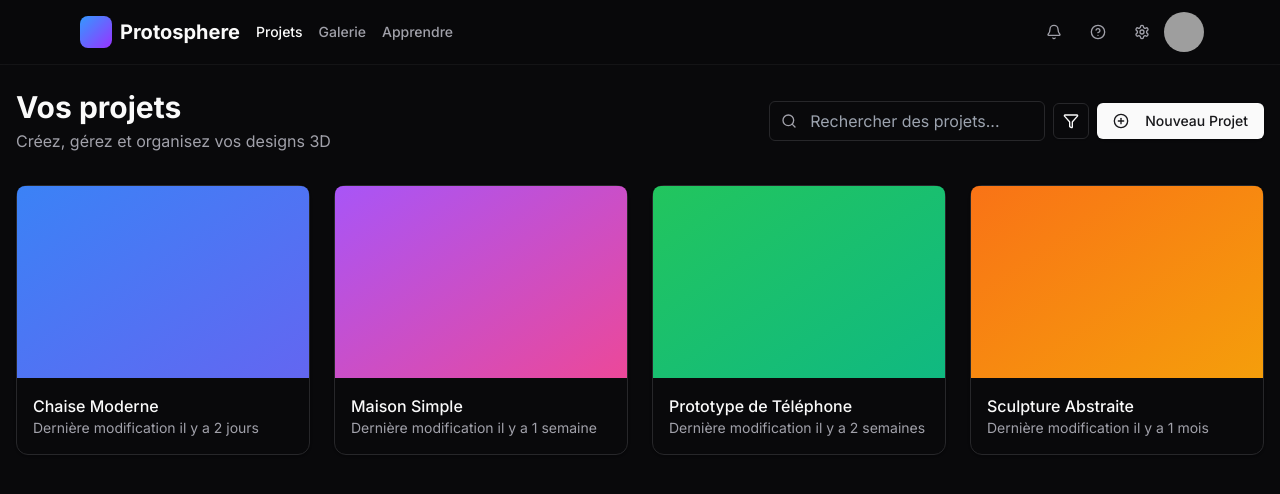
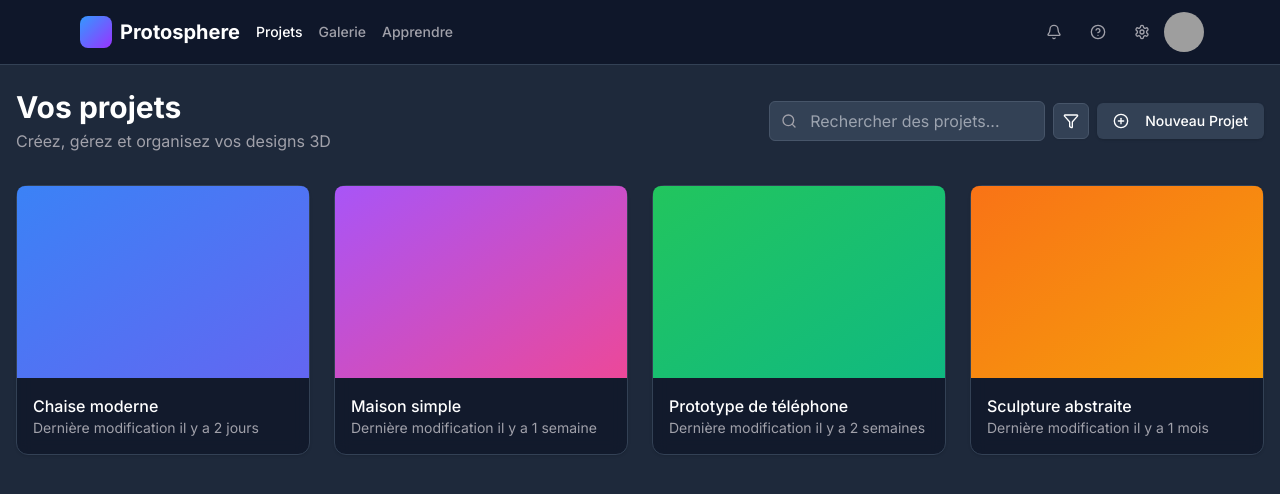
Before and after one commit to Etienne-Legrand/epsi-next-threejs-protosphere, a Next.js app: page /dashboard in a window 1280 px wide. Shown: the top 494 px of the page. Built offline with nearby package versions, Linux system fonts and the light colour scheme; grey boxes are pictures that could not be loaded.

Commit message:
Mise à jour des couleurs de la landing page et du dashboard

```diff
--- a/src/app/(app)/dashboard/page.tsx
+++ b/src/app/(app)/dashboard/page.tsx
@@ -21,25 +21,25 @@ import DashboardHeader from "@/components/dashboard/header";
 const projects = [
   {
     id: "1",
-    name: "Chaise Moderne",
+    name: "Chaise moderne",
     createdAt: "il y a 2 jours",
     thumbnail: "bg-gradient-to-br from-blue-500 to-indigo-500",
   },
   {
     id: "2",
-    name: "Maison Simple",
+    name: "Maison simple",
     createdAt: "il y a 1 semaine",
     thumbnail: "bg-gradient-to-br from-purple-500 to-pink-500",
   },
   {
     id: "3",
-    name: "Prototype de Téléphone",
+    name: "Prototype de téléphone",
     createdAt: "il y a 2 semaines",
     thumbnail: "bg-gradient-to-br from-green-500 to-emerald-500",
   },
   {
     id: "4",
-    name: "Sculpture Abstraite",
+    name: "Sculpture abstraite",
     createdAt: "il y a 1 mois",
     thumbnail: "bg-gradient-to-br from-orange-500 to-amber-500",
   },
@@ -48,19 +48,19 @@ const projects = [
 const templates = [
   {
     id: "template-1",
-    name: "Projet Vide",
+    name: "Projet vide",
     description: "Commencez avec une toile vierge",
     thumbnail: "bg-gradient-to-br from-gray-700 to-gray-900",
   },
   {
     id: "template-2",
-    name: "Pièce Basique",
+    name: "Pièce basique",
     description: "Commencez avec une disposition simple de pièce",
     thumbnail: "bg-gradient-to-br from-blue-500 to-indigo-500",
   },
   {
     id: "template-3",
-    name: "Présentation de Produit",
+    name: "Présentation de produit",
     description: "Modèle pour la visualisation de produits",
     thumbnail: "bg-gradient-to-br from-purple-500 to-pink-500",
   },
@@ -81,7 +81,7 @@ export default function DashboardPage() {
   );
 
   return (
-    <div className="min-h-screen bg-background">
+    <div className="min-h-screen bg-slate-800 text-white">
       <DashboardHeader />
 
       <main className="container mx-auto px-4 py-6">
@@ -99,12 +99,16 @@ export default function DashboardPage() {
               <input
                 type="text"
                 placeholder="Rechercher des projets..."
-                className="pl-10 h-10 bg-background border border-input rounded-md focus:outline-none focus:ring-2 focus:ring-ring"
+                className="pl-10 h-10 bg-slate-700 border-slate-600 border text-white rounded-md focus:outline-none focus:ring-2 focus:ring-ring"
                 value={searchQuery}
                 onChange={(e) => setSearchQuery(e.target.value)}
               />
             </div>
-            <Button variant="outline" size="icon">
+            <Button
+              variant="outline"
+              size="icon"
+              className="border-slate-600 bg-slate-700 hover:bg-slate-600 text-white"
+            >
               <Filter className="h-4 w-4" />
             </Button>
             <Dialog
@@ -112,29 +116,42 @@ export default function DashboardPage() {
               onOpenChange={setIsCreateDialogOpen}
             >
               <DialogTrigger asChild>
-                <Button>
+                <Button className="bg-slate-700 hover:bg-slate-600 text-white">
                   <PlusCircle className="h-4 w-4 mr-2" />
                   Nouveau Projet
                 </Button>
               </DialogTrigger>
-              <DialogContent>
+              <DialogContent className="bg-slate-800 border-slate-700 text-white">
                 <DialogHeader>
-                  <DialogTitle>Créer un Nouveau Projet</DialogTitle>
-                  <DialogDescription>
+                  <DialogTitle>Créer un nouveau projet</DialogTitle>
+                  <DialogDescription className="text-muted-foreground">
                     Commencez de zéro ou choisissez un modèle
                   </DialogDescription>
                 </DialogHeader>
 
                 <Tabs defaultValue="templates" className="mt-4">
-                  <TabsList className="grid w-full grid-cols-2">
-                    <TabsTrigger value="templates">Modèles</TabsTrigger>
-                    <TabsTrigger value="blank">Projet Vierge</TabsTrigger>
+                  <TabsList className="grid w-full grid-cols-2 bg-slate-700">
+                    <TabsTrigger
+                      value="templates"
+                      className="data-[state=active]:bg-slate-600"
+                    >
+                      Modèles
+                    </TabsTrigger>
+                    <TabsTrigger
+                      value="blank"
+                      className="data-[state=active]:bg-slate-600"
+                    >
+                      Projet vierge
+                    </TabsTrigger>
                   </TabsList>
 
                   <TabsContent value="templates" className="mt-4">
                     <div className="grid grid-cols-1 sm:grid-cols-2 gap-4">
                       {templates.map((template) => (
-                        <Card key={template.id} className="card-hover">
+                        <Card
+                          key={template.id}
+                          className="card-hover bg-slate-900 border-slate-600"
+                        >
                           <CardContent className="p-4">
                             <div
                               className={`w-full h-32 rounded-md mb-3 ${template.thumbnail}`}
@@ -146,12 +163,12 @@ export default function DashboardPage() {
                           </CardContent>
                           <CardFooter>
                             <Button
-                              className="w-full"
+                              className="w-full bg-slate-700 border-slate-600 hover:bg-slate-600 text-white"
                               asChild
                               onClick={() => setIsCreateDialogOpen(false)}
                             >
                               <Link href={`/editor?template=${template.id}`}>
-                                Utiliser ce Modèle
+                                Utiliser ce modèle
                               </Link>
                             </Button>
                           </CardFooter>
@@ -172,8 +189,9 @@ export default function DashboardPage() {
                       <Button
                         asChild
                         onClick={() => setIsCreateDialogOpen(false)}
+                        className="bg-slate-400 hover:bg-slate-300 text-slate-950"
                       >
-                        <Link href="/editor">Créer un Projet Vierge</Link>
+                        <Link href="/editor">Créer un projet vierge</Link>
                       </Button>
                     </div>
                   </TabsContent>
@@ -183,6 +201,7 @@ export default function DashboardPage() {
                   <Button
                     variant="outline"
                     onClick={() => setIsCreateDialogOpen(false)}
+                    className="border-slate-600 bg-slate-700 hover:bg-slate-600"
                   >
                     Annuler
                   </Button>
@@ -196,7 +215,7 @@ export default function DashboardPage() {
           {filteredProjects.length > 0 ? (
             filteredProjects.map((project) => (
               <Link key={project.id} href={`/editor?project=${project.id}`}>
-                <Card className="card-hover h-full">
+                <Card className="card-hover h-full border border-slate-700 bg-slate-900/80 backdrop-blur text-white">
                   <CardContent className="p-0">
                     <div
                       className={`w-full h-48 rounded-t-lg ${project.thumbnail}`}
@@ -216,7 +235,11 @@ export default function DashboardPage() {
               <p className="text-muted-foreground mb-4">
                 Aucun projet ne correspond à votre recherche
               </p>
-              <Button variant="outline" onClick={() => setSearchQuery("")}>
+              <Button
+                variant="outline"
+                onClick={() => setSearchQuery("")}
+                className="border-slate-600 bg-slate-700 hover:bg-slate-600"
+              >
                 Effacer la Recherche
               </Button>
             </div>
@@ -225,7 +248,10 @@ export default function DashboardPage() {
               <p className="text-muted-foreground mb-4">
                 Vous n'avez pas encore créé de projets
               </p>
-              <Button onClick={() => setIsCreateDialogOpen(true)}>
+              <Button
+                onClick={() => setIsCreateDialogOpen(true)}
+                className="bg-slate-700 hover:bg-slate-600"
+              >
                 <PlusCircle className="h-4 w-4 mr-2" />
                 Créer Votre Premier Projet
               </Button>
--- a/src/components/dashboard/header.tsx
+++ b/src/components/dashboard/header.tsx
@@ -15,7 +15,7 @@ import { Avatar, AvatarFallback, AvatarImage } from "@/components/ui/avatar";
 
 export default function DashboardHeader() {
   return (
-    <header className="sticky top-0 z-50 w-full border-b border-border/40 bg-background/95 backdrop-blur supports-[backdrop-filter]:bg-background/60">
+    <header className="sticky top-0 z-50 w-full border-b border-slate-700 bg-slate-900 text-white">
       <div className="container flex h-16 items-center justify-between">
         <div className="flex items-center gap-4">
           <Link href="/dashboard" className="flex items-center gap-2">
@@ -51,28 +51,31 @@ export default function DashboardHeader() {
           <Button
             variant="ghost"
             size="icon"
-            className="text-muted-foreground hover:text-foreground"
+            className="text-muted-foreground hover:text-white hover:bg-slate-700"
           >
             <Bell className="h-5 w-5" />
           </Button>
           <Button
             variant="ghost"
             size="icon"
-            className="text-muted-foreground hover:text-foreground"
+            className="text-muted-foreground hover:text-white hover:bg-slate-700"
           >
             <HelpCircle className="h-5 w-5" />
           </Button>
           <Button
             variant="ghost"
             size="icon"
-            className="text-muted-foreground hover:text-foreground"
+            className="text-muted-foreground hover:text-white hover:bg-slate-700"
           >
             <Settings className="h-5 w-5" />
           </Button>
 
           <DropdownMenu>
             <DropdownMenuTrigger asChild>
-              <Button variant="ghost" className="relative h-8 w-8 rounded-full">
+              <Button
+                variant="ghost"
+                className="relative h-8 w-8 rounded-full hover:bg-slate-700"
+              >
                 <Avatar>
                   <AvatarImage src="/avatars/user.jpg" alt="Utilisateur" />
                   <AvatarFallback>
@@ -81,7 +84,11 @@ export default function DashboardHeader() {
                 </Avatar>
               </Button>
             </DropdownMenuTrigger>
-            <DropdownMenuContent className="w-56" align="end" forceMount>
+            <DropdownMenuContent
+              className="w-56 bg-slate-800 border-slate-700 text-white"
+              align="end"
+              forceMount
+            >
               <DropdownMenuLabel className="font-normal">
                 <div className="flex flex-col space-y-1">
                   <p className="text-sm font-medium leading-none">
@@ -92,24 +99,24 @@ export default function DashboardHeader() {
                   </p>
                 </div>
               </DropdownMenuLabel>
-              <DropdownMenuSeparator />
-              <DropdownMenuItem>
+              <DropdownMenuSeparator className="bg-slate-700" />
+              <DropdownMenuItem className="hover:bg-slate-700 focus:bg-slate-700">
                 <Link href="/profile" className="flex w-full">
                   Profil
                 </Link>
               </DropdownMenuItem>
-              <DropdownMenuItem>
+              <DropdownMenuItem className="hover:bg-slate-700 focus:bg-slate-700">
                 <Link href="/settings" className="flex w-full">
                   Paramètres
                 </Link>
               </DropdownMenuItem>
-              <DropdownMenuItem>
+              <DropdownMenuItem className="hover:bg-slate-700 focus:bg-slate-700">
                 <Link href="/billing" className="flex w-full">
                   Facturation
                 </Link>
               </DropdownMenuItem>
-              <DropdownMenuSeparator />
-              <DropdownMenuItem>
+              <DropdownMenuSeparator className="bg-slate-700" />
+              <DropdownMenuItem className="hover:bg-slate-700 focus:bg-slate-700">
                 <Link href="/" className="flex w-full">
                   Se déconnecter
                 </Link>
--- a/src/components/landing/features.tsx
+++ b/src/components/landing/features.tsx
@@ -95,7 +95,7 @@ export default function Features() {
           {features.map((feature, index) => (
             <Card
               key={index}
-              className="card-hover border border-slate-700 bg-slate-900/50 backdrop-blur text-white"
+              className="card-hover border border-slate-700 bg-slate-900/80 backdrop-blur text-white"
             >
               <CardHeader className="pb-2">
                 <div
--- a/src/components/landing/pricing.tsx
+++ b/src/components/landing/pricing.tsx
@@ -85,8 +85,8 @@ export default function Pricing() {
               key={index}
               className={`card-hover border ${
                 tier.popular
-                  ? "bg-slate-800/70 border-primary/20 shadow-md"
-                  : "bg-slate-900/70 border-slate-700"
+                  ? "bg-slate-800/80 border-primary/20 shadow-md"
+                  : "bg-slate-900/80 border-slate-700"
               } backdrop-blur text-white`}
             >
               <CardHeader>
--- a/src/components/landing/testimonials.tsx
+++ b/src/components/landing/testimonials.tsx
@@ -56,7 +56,7 @@ export default function Testimonials() {
           {testimonials.map((testimonial, index) => (
             <Card
               key={index}
-              className="card-hover border border-slate-700 bg-slate-900/50 backdrop-blur h-full text-white"
+              className="card-hover border border-slate-700 bg-slate-900/80 backdrop-blur h-full text-white"
             >
               <CardContent className="pt-6">
                 <div className="flex items-center mb-4">
```
